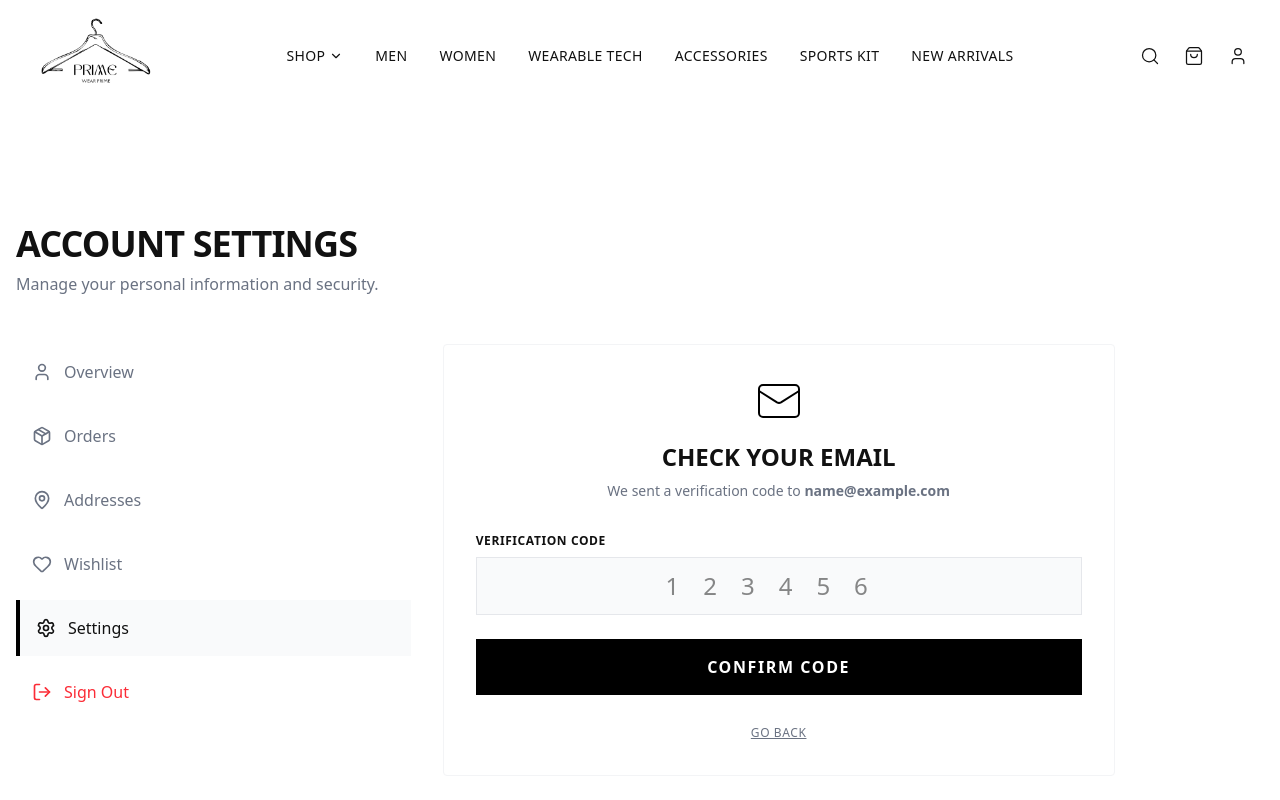
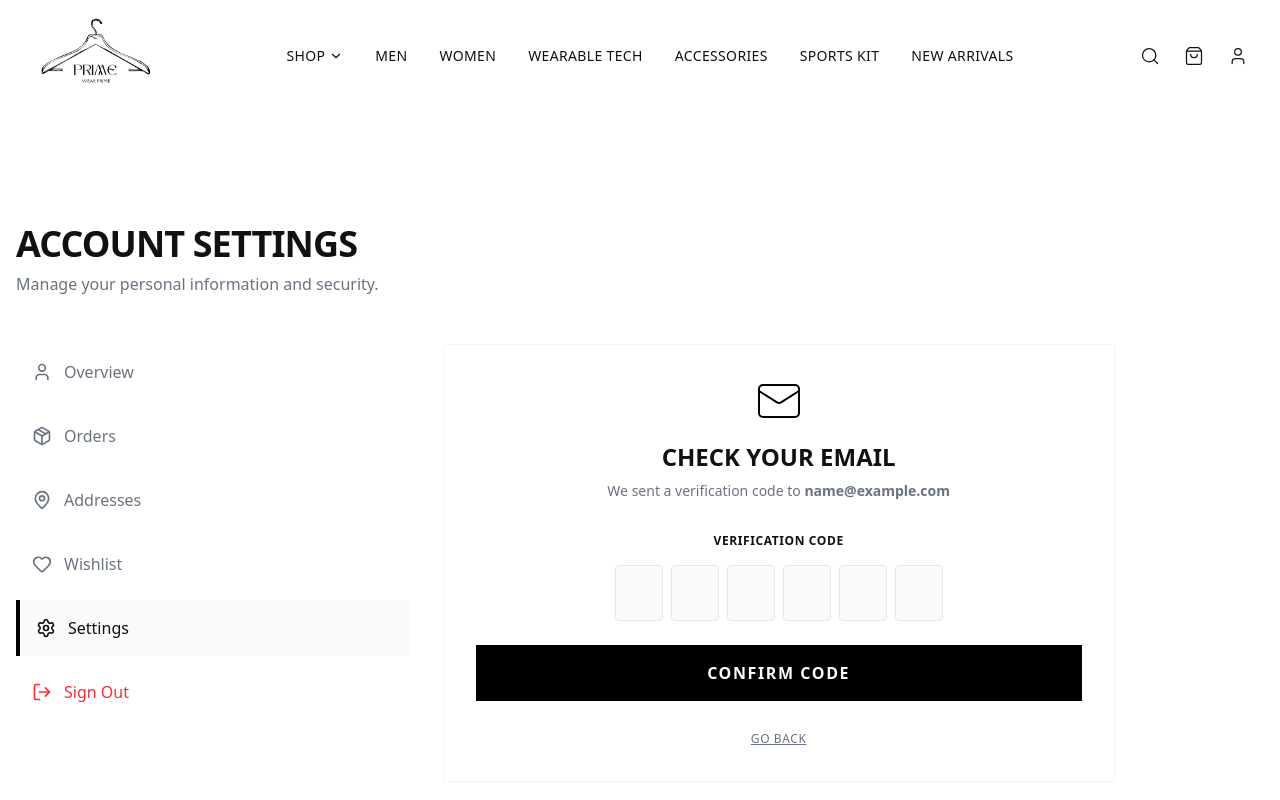
Before and after one commit to CodeCrafter19programmer/Prime-Store, a Next.js app: page /account/settings in a window 1280 px wide. Both pictures are taken after typing "name@example.com", "Sample123" into the empty fields and a click on the button "VERIFY & CONTINUE". Shown: the top 800 px of the page. Built offline with nearby package versions, Linux system fonts and the light colour scheme.

Commit message:
Implement individual OTP input boxes

```diff
--- a/app/(store)/account/settings/page.tsx
+++ b/app/(store)/account/settings/page.tsx
@@ -18,13 +18,32 @@ export default function AccountSettings() {
 
     // Form Data
     const [verificationData, setVerificationData] = useState({ email: '', password: '' });
-    const [otpCode, setOtpCode] = useState('');
+    const [otp, setOtp] = useState(['', '', '', '', '', '']); // Array for 6 boxes
     const [profileData, setProfileData] = useState({
         name: 'John Doe',
         email: 'john.doe@example.com',
         phone: '+256 700 000000',
         address: 'Kampala, Uganda'
     });
+
+    const handleOtpChange = (element: HTMLInputElement, index: number) => {
+        if (isNaN(Number(element.value))) return false;
+
+        setOtp([...otp.map((d, idx) => (idx === index ? element.value : d))]);
+
+        // Focus next input
+        if (element.nextSibling && element.value !== '') {
+            (element.nextSibling as HTMLInputElement).focus();
+        }
+    };
+
+    const handleKeyDown = (e: React.KeyboardEvent<HTMLInputElement>, index: number) => {
+        if (e.key === 'Backspace' && !otp[index] && index > 0) {
+            // Focus previous input on backspace if current is empty
+            const prev = (e.currentTarget.previousSibling as HTMLInputElement);
+            if (prev) prev.focus();
+        }
+    };
 
     const handleVerifySubmit = (e: React.FormEvent) => {
         e.preventDefault();
@@ -50,8 +69,10 @@ export default function AccountSettings() {
         setIsLoading(true);
         setError('');
 
+        const code = otp.join('');
+
         setTimeout(() => {
-            if (otpCode === '123456') {
+            if (code === '123456') {
                 setStep('edit');
                 // Pre-fill email from verification (or keep original profile email if they are just verifying identity)
                 setProfileData(prev => ({ ...prev, email: verificationData.email }));
@@ -147,16 +168,22 @@ export default function AccountSettings() {
                                 {error && <p className="text-red-500 text-sm text-center">{error}</p>}
 
                                 <div>
-                                    <label className="block text-xs font-bold uppercase tracking-wider mb-2">Verification Code</label>
-                                    <input
-                                        type="text"
-                                        required
-                                        value={otpCode}
-                                        onChange={(e) => setOtpCode(e.target.value)}
-                                        className="w-full px-4 py-3 text-center text-2xl tracking-[1em] bg-gray-50 dark:bg-gray-900 border border-gray-200 dark:border-gray-800 outline-none focus:border-black dark:focus:border-white transition-colors uppercase"
-                                        placeholder="123456"
-                                        maxLength={6}
-                                    />
+                                    <label className="block text-xs font-bold uppercase tracking-wider mb-4 text-center">Verification Code</label>
+                                    <div className="flex gap-2 justify-center">
+                                        {otp.map((data, index) => (
+                                            <input
+                                                className="w-12 h-14 border border-gray-200 dark:border-gray-800 text-center text-xl font-bold rounded-sm focus:border-black dark:focus:border-white outline-none transition-colors bg-gray-50 dark:bg-gray-900"
+                                                type="text"
+                                                name="otp"
+                                                maxLength={1}
+                                                key={index}
+                                                value={data}
+                                                onChange={e => handleOtpChange(e.target, index)}
+                                                onKeyDown={e => handleKeyDown(e, index)}
+                                                onFocus={e => e.target.select()}
+                                            />
+                                        ))}
+                                    </div>
                                 </div>
 
                                 <button
```
